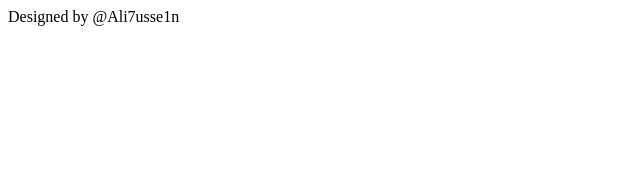
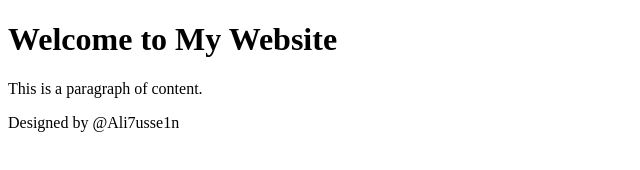
Before and after one commit to Ali7usse1n/Ali7usse1n.github.io, a plain HTML site: page index.html in a window 1280 px wide. Shown: the whole page, without its empty margins (0-640 px from the left). Drawn offline with Linux system fonts and the light colour scheme.

Commit message:
Update index.html to include footer design attribution

```diff
--- a/index.html
+++ b/index.html
@@ -1,3 +1,16 @@
-<!-- Existing contents of index.html -->
-
-Designed by @Ali7usse1n
+<!DOCTYPE html>
+<html lang="en">
+<head>
+    <meta charset="UTF-8">
+    <meta name="viewport" content="width=device-width, initial-scale=1.0">
+    <title>My Website</title>
+    <link rel="stylesheet" href="styles.css">
+</head>
+<body>
+    <h1>Welcome to My Website</h1>
+    <p>This is a paragraph of content.</p>
+    <footer>
+        <p>Designed by @Ali7usse1n</p>
+    </footer>
+</body>
+</html>
```
